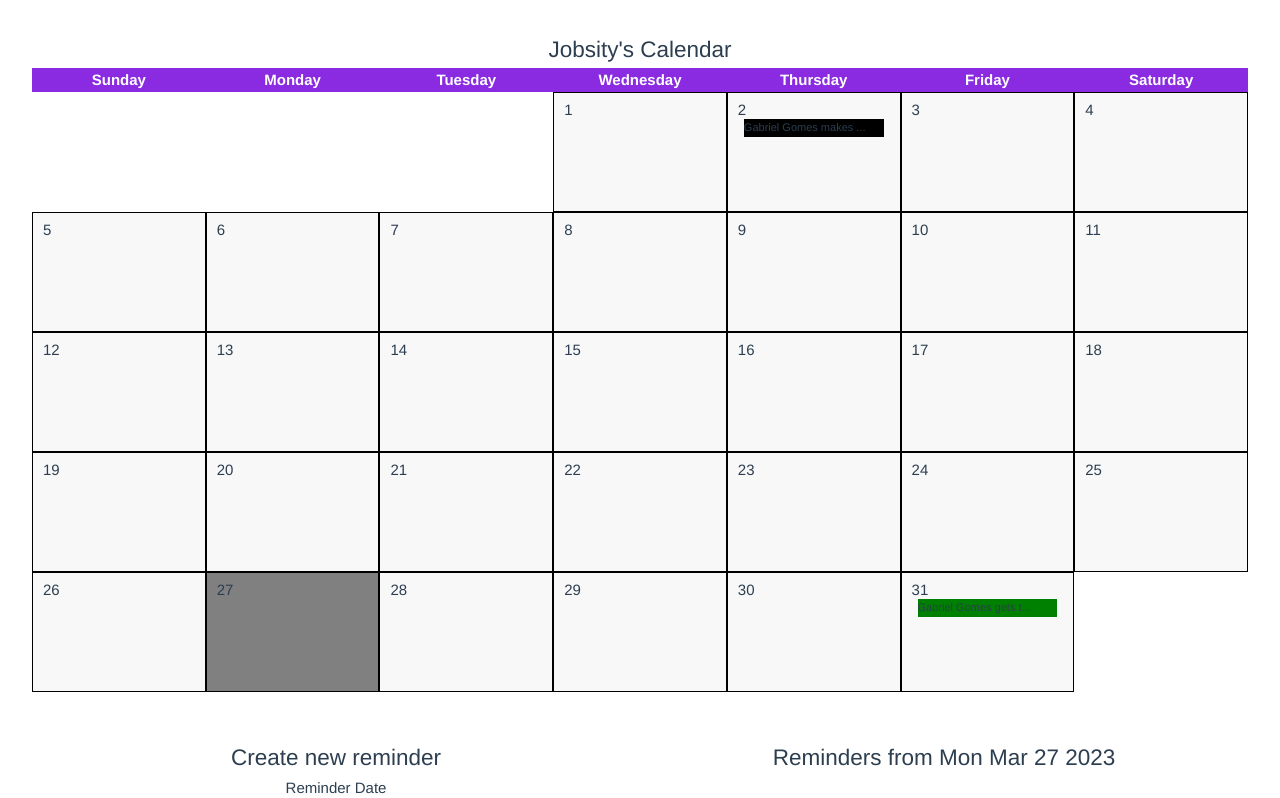
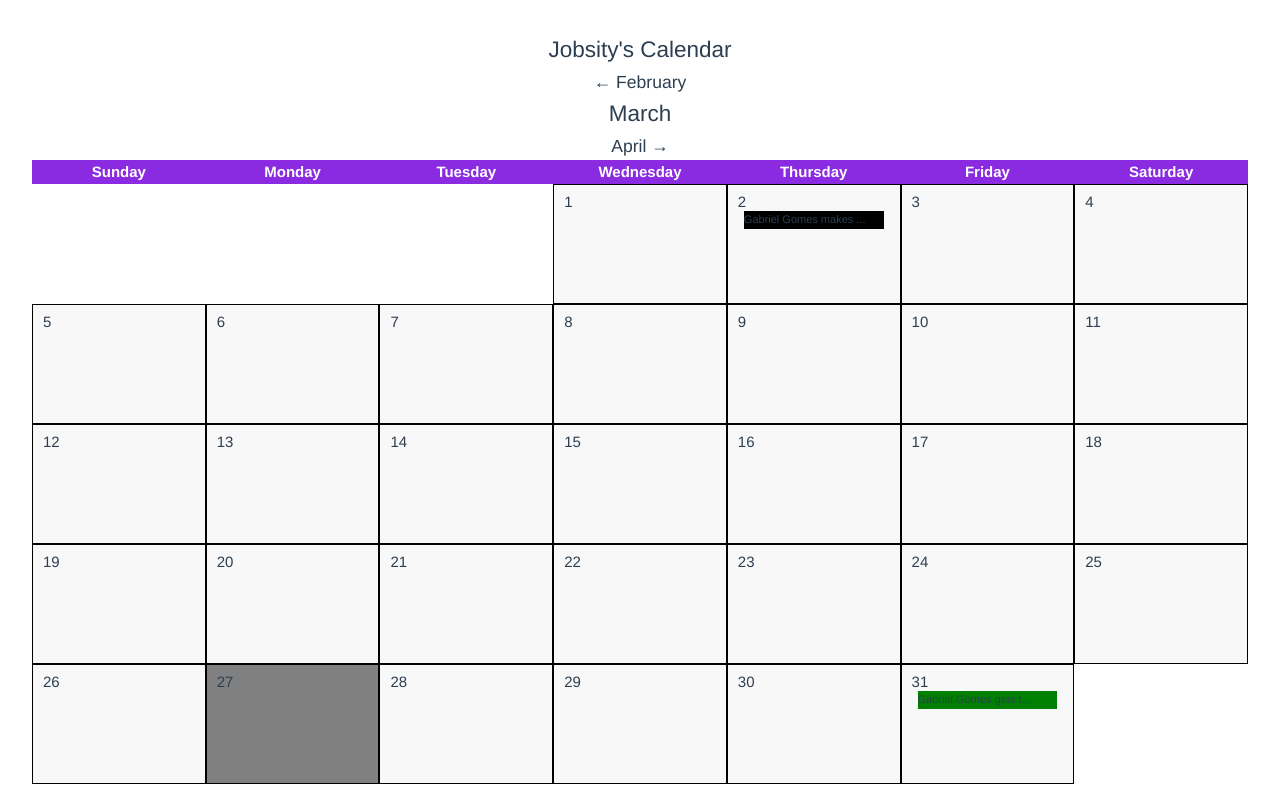
Before and after one commit to gabrielgomeso/vue-frontend-challenge, a Vue app: page / in a window 1280 px wide. Shown: the top 798 px of the page. Built offline with nearby package versions, Linux system fonts and the light colour scheme.

Commit message:
feat: make all months available in calendar

```diff
--- a/src/components/CalendarBody.vue
+++ b/src/components/CalendarBody.vue
@@ -3,6 +3,9 @@
     <h1 class="calendar-body__title">
       Jobsity's Calendar
     </h1>
+    <h3 @click="changeMonth(previousMonth)">← {{ previousMonth }}</h3>
+    <h2>{{ selectedMonthName }}</h2>
+    <h3 @click="changeMonth(nextMonth)"> {{ nextMonth }} →</h3>
     <div class="calendar-body__main">
       <span class="calendar-body__main--week-days">Sunday</span>
       <span class="calendar-body__main--week-days">Monday</span>
@@ -12,7 +15,7 @@
       <span class="calendar-body__main--week-days">Friday</span>
       <span class="calendar-body__main--week-days">Saturday</span>
       <CalendarDay
-        v-for="(day, index) in totalDaysInCurrentMonth"
+        v-for="(day, index) in totalDaysInSelectedMonth"
         :key="day"
         :class="{ 'current-day': isCurrentDay(day) }"
         :style="{ gridColumnStart: index === 0 ? startDayColumn : 'auto' }"
@@ -37,9 +40,8 @@
   data() {
     return {
       currentDate: new Date(),
-      selectedMonth: 0,
-      selectedYear: 0,
       selectedDay: 0,
+      monthNames: ['January', 'February', 'March', 'April', 'May', 'June', 'July', 'August', 'September', 'October', 'November', 'December'],
     };
   },
   methods: {
@@ -52,11 +54,17 @@
     selectNewDay(day) {
       const { selectedDay } = storeToRefs(useReminderStore());
       selectedDay.value = new Date(2023, 2, day)
+    },
+    changeMonth(month) {
+      const { selectedMonth } = storeToRefs(useReminderStore());
+      const newMonth = this.monthNames.findIndex((element) => element == month );
+      selectedMonth.value = newMonth;
     }
   },
   computed: {
     startDayColumn() {
-      const firstDayOfWeek = new Date(this.currentYear, this.currentMonth, 1).getDay();
+      const { selectedMonth } = storeToRefs(useReminderStore());
+      const firstDayOfWeek = new Date(this.currentYear, selectedMonth.value, 1).getDay();
       return firstDayOfWeek + 1; // Add 1 to make it 1-indexed for grid-column-start
     },
     currentMonth() {
@@ -65,9 +73,21 @@
     currentYear() {
       return this.currentDate.getFullYear();
     },
-    totalDaysInCurrentMonth() {
-      let { totalDaysInCurrentMonth } = useReminderStore();
-      return totalDaysInCurrentMonth;
+    totalDaysInSelectedMonth() {
+      const { totalDaysInSelectedMonth } = useReminderStore();
+      return totalDaysInSelectedMonth;
+    },
+    selectedMonthName() {
+      const { selectedMonth } = storeToRefs(useReminderStore());
+      return this.monthNames[selectedMonth.value];
+    },
+    nextMonth() {
+      const { selectedMonth } = storeToRefs(useReminderStore());
+      return this.monthNames[selectedMonth.value + 1];
+    },
+    previousMonth() {
+      const { selectedMonth } = storeToRefs(useReminderStore());
+      return this.monthNames[selectedMonth.value - 1];
     }
   },
 });
--- a/src/stores/reminderStore.js
+++ b/src/stores/reminderStore.js
@@ -5,7 +5,6 @@
   const currentDate = new Date();
   const currentMonth = currentDate.getMonth();
   const currentYear = currentDate.getFullYear();
-  const totalDaysInCurrentMonth = new Date(currentYear, currentMonth+1, 0).getDate();
 
   const reminders = ref([
     {
@@ -25,6 +24,8 @@
   ]);
 
   const selectedDay = ref(currentDate);
+  const selectedMonth = ref(currentMonth);
+  const totalDaysInSelectedMonth = new Date(currentYear, selectedMonth.value + 1, 0).getDate();
 
   function addReminder(reminder) {
     reminders.value.push(reminder);
@@ -35,5 +36,5 @@
     return remindersOfDay
   }
 
-  return { reminders, selectedDay, addReminder, totalDaysInCurrentMonth, remindersOfDate }
+  return { reminders, selectedDay, selectedMonth, addReminder, totalDaysInSelectedMonth, remindersOfDate }
 })
```
